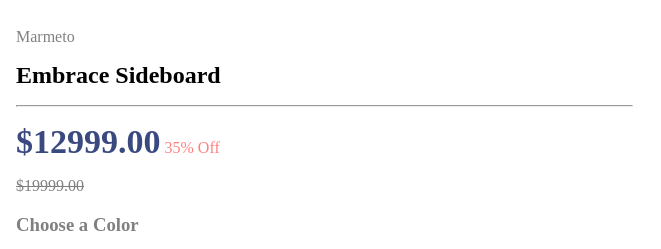
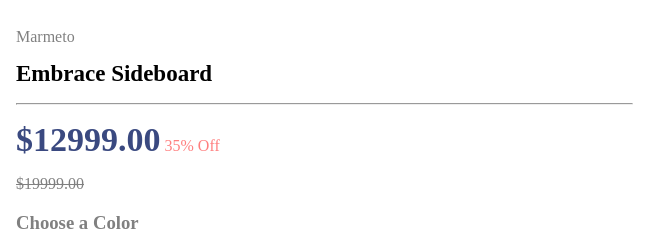
Before and after one commit to thevishalsaini/add_cart_item, a plain HTML site: page index.html in a window 1280 px wide. Shown: the top 249 px of the page, 619-1280 px from the left. Drawn offline with Linux system fonts and the light colour scheme.

Commit message:
Update style.css
change some style in h1 heading

```diff
--- a/style.css
+++ b/style.css
@@ -41,7 +41,7 @@ strong {
 }
 
 h1 {
-    font-size: 24px;
+    font-size: 23px;
 }
 
 h3 {
```
